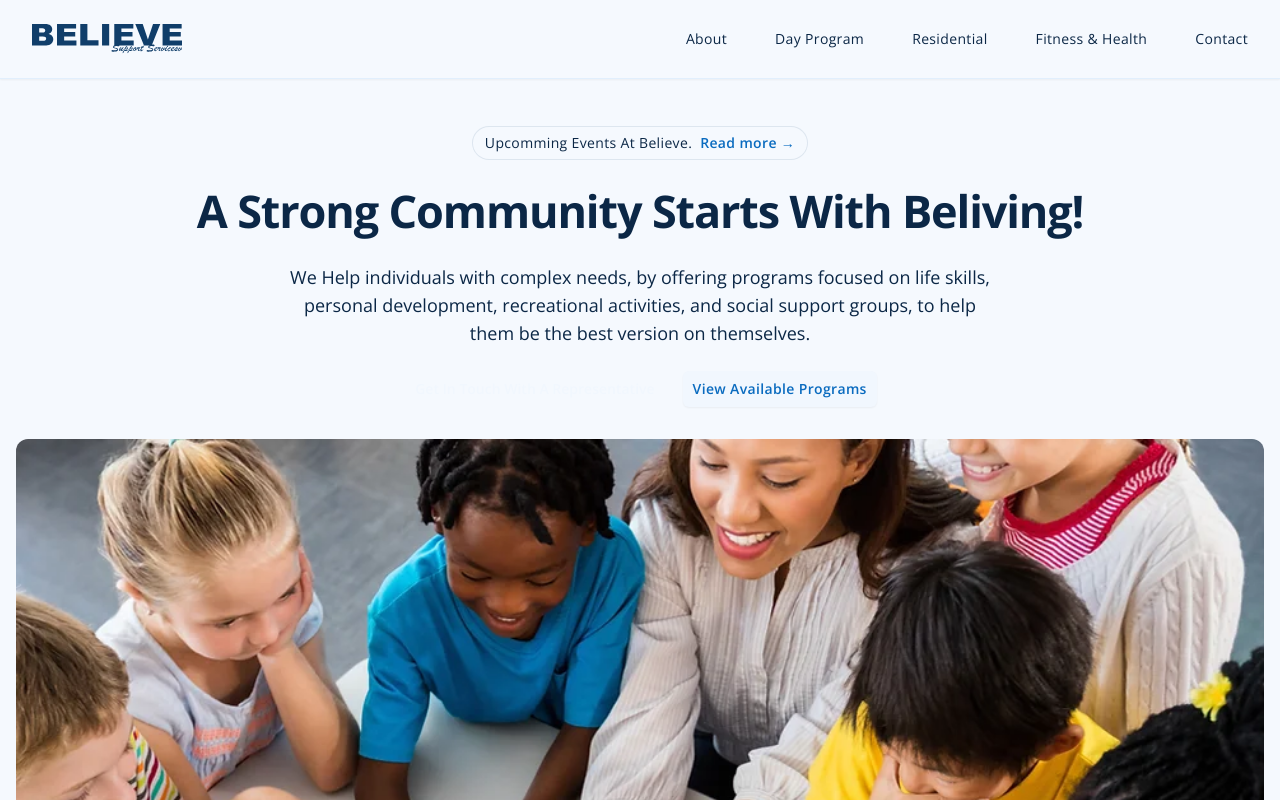
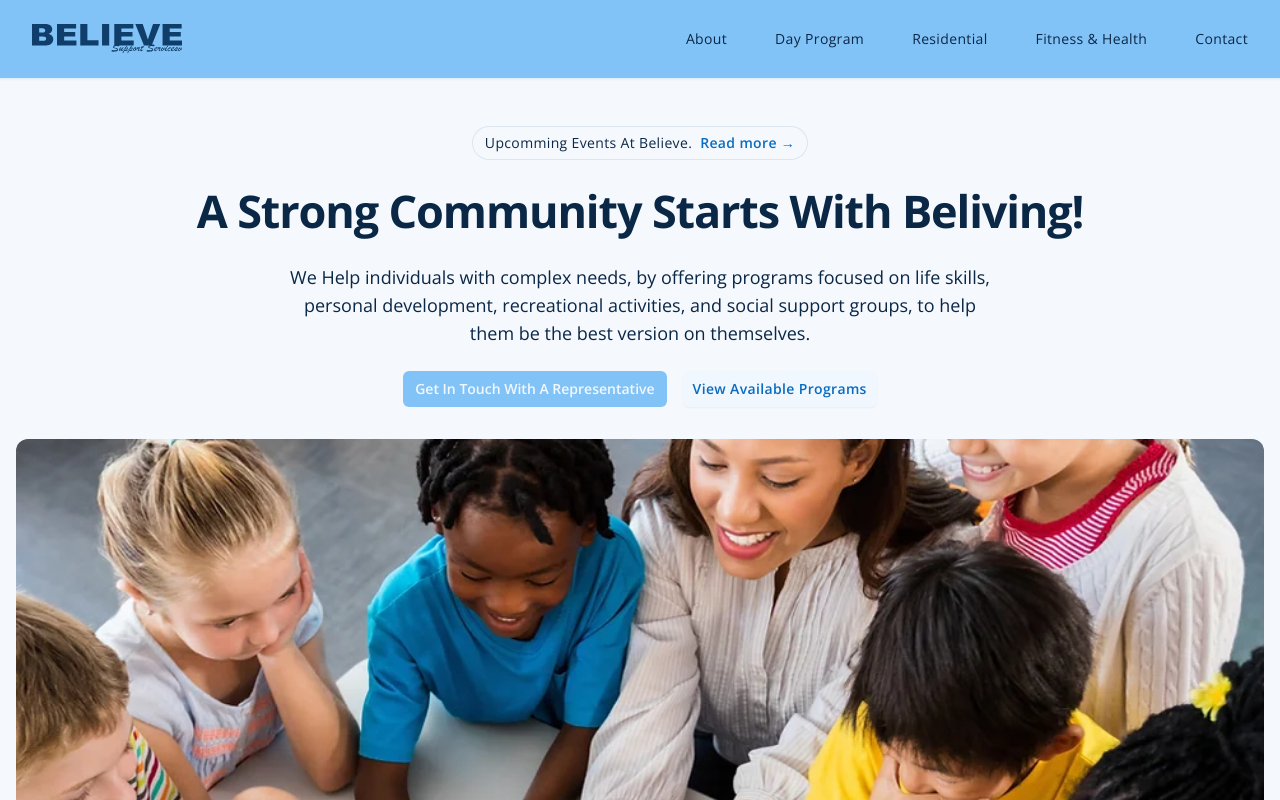
Before and after one commit to Justin-Bento/believe-support-services, a Next.js app: page / in a window 1280 px wide. Shown: the top 800 px of the page. Built offline with nearby package versions, Linux system fonts and the light colour scheme.

Commit message:
includeed a bg-theme to change the light and dark mode

```diff
--- a/src/styles/globals.css
+++ b/src/styles/globals.css
@@ -16,6 +16,9 @@
   }
 }
 @layer components {
+  .bg-theme {
+    @apply bg-primary-300 dark:bg-primary-900;
+  }
   .wrapper {
     @apply mx-auto max-w-7xl sm:px-6 lg:px-8
   }
```
